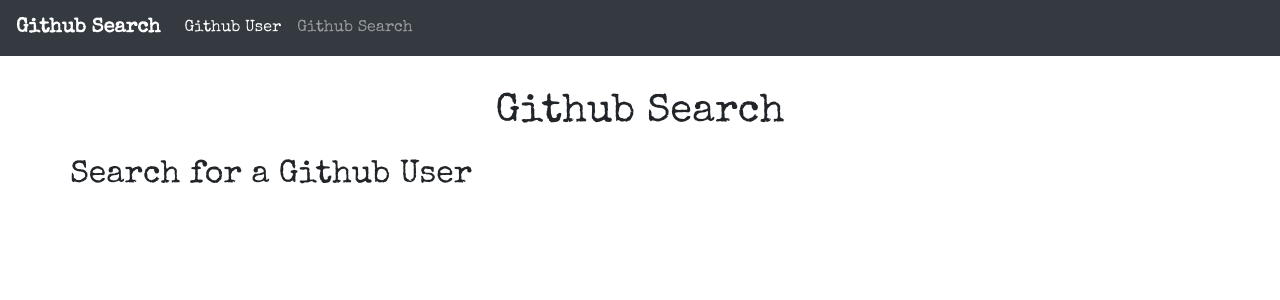
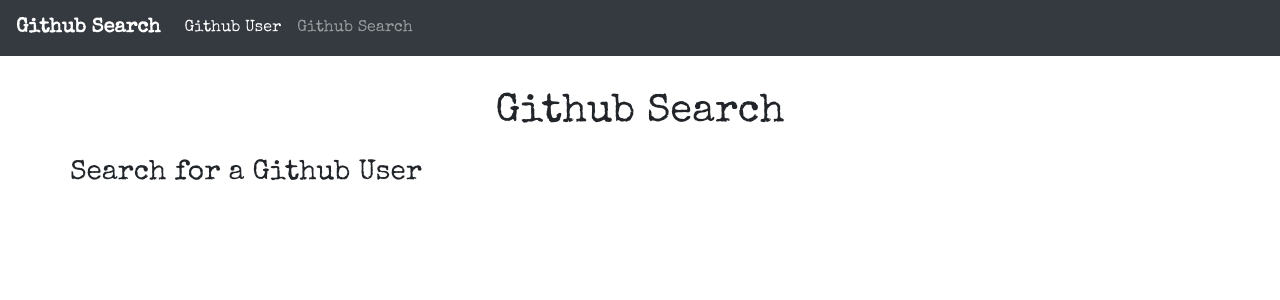
Before and after one commit to LilianMwaura/github-search, an Angular app: page / in a window 1280 px wide. Shown: the top 300 px of the page. Built offline with nearby package versions, Linux system fonts and the light colour scheme.

Commit message:
crete git-search component

```diff
--- /dev/null
+++ b/src/app/api-Interface.ts
@@ -0,0 +1,4 @@
+ export interface ApiInterface{
+    name: string,
+    username : string,
+}
--- /dev/null
+++ b/src/app/api.service.ts
@@ -0,0 +1,19 @@
+import { Injectable } from '@angular/core';
+import { HttpClient } from '@angular/common/http';
+import { Observable } from 'rxjs';
+import { ApiInterface } from "./api-Interface"
+@Injectable({
+  providedIn: 'root'
+})
+export class ApiService {
+  BASE_URL: string = "https://api.github.com"
+  constructor(private http : HttpClient) { }
+
+  getUsers() :Observable<ApiInterface>{
+    return this.http.get<ApiInterface>(this.BASE_URL +"users")
+  }
+  getRepos(){
+
+  }
+
+}
--- a/src/app/git-serach/git-serach.component.css
+++ b/src/app/git-serach/git-serach.component.css
@@ -3,7 +3,7 @@
     font-family: 'Special Elite', cursive;
     margin-top: 3%;
 }
-h2 {
+h3 {
     font-family: 'Special Elite', cursive;
     margin-top: 1%;
     text-align: justify;
--- a/src/app/git-serach/git-serach.component.html
+++ b/src/app/git-serach/git-serach.component.html
@@ -4,6 +4,6 @@
         <div class="col-md-6"></div>
 
         <div class="col-md-6"></div>
-        <h2>Search for a Github User</h2>
+        <h3>Search for a Github User</h3>
     </div>
 </div>
--- /dev/null
+++ b/src/app/users/users.component.html
@@ -0,0 +1 @@
+<p>users works!</p>
--- /dev/null
+++ b/src/app/users/users.component.ts
@@ -0,0 +1,17 @@
+import { Component, OnInit } from '@angular/core';
+import { ApiInterface } from '../api-Interface';
+import { ApiService } from '../api.service';
+
+@Component({
+  selector: 'app-users',
+  templateUrl: './users.component.html',
+  styleUrls: ['./users.component.css']
+})
+export class UsersComponent implements OnInit {
+  users: ApiInterface [] = []
+  constructor(private userService: ApiService) { }
+
+  ngOnInit(): void {
+  }
+
+}
```
Also changed, not shown: src/app/app.module.ts (+6 -3 lines), src/app/users/users.component.css (added).
